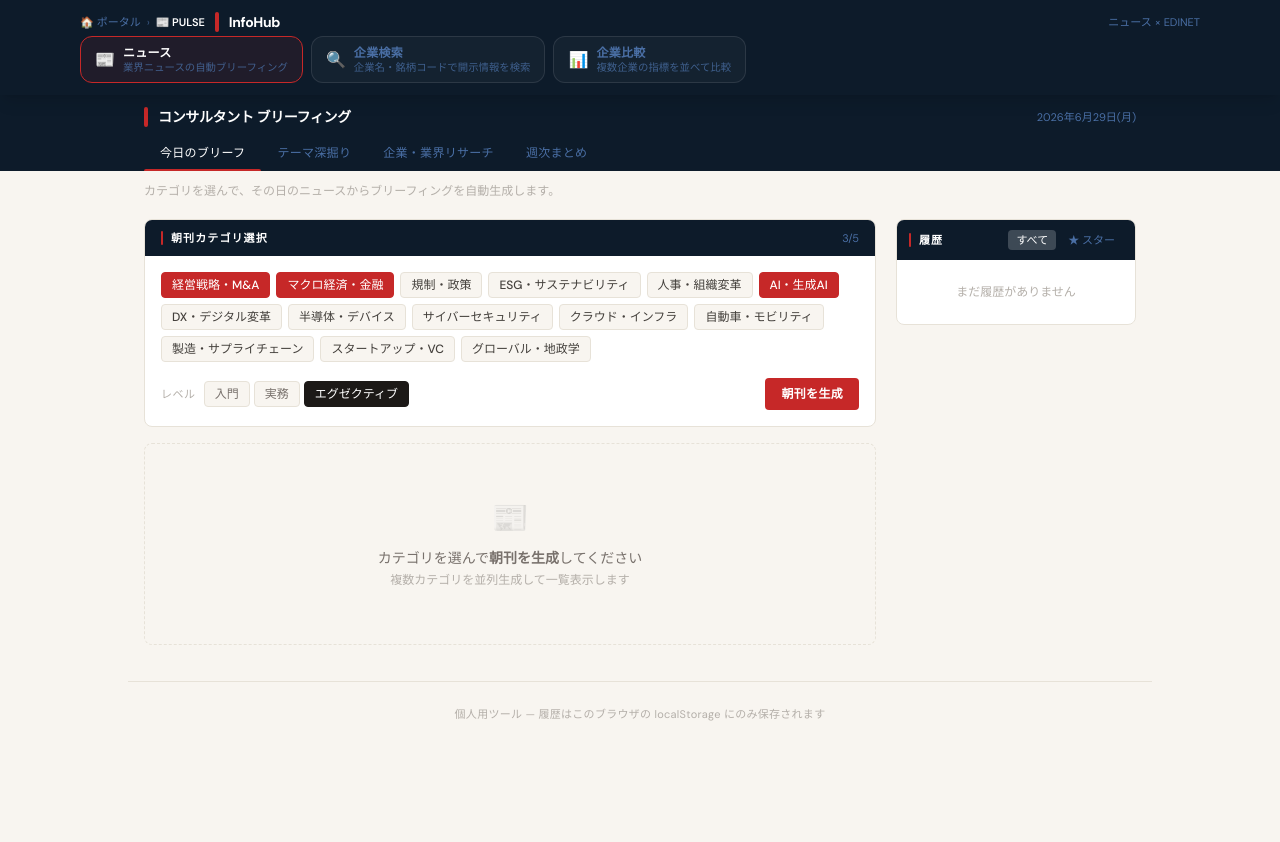
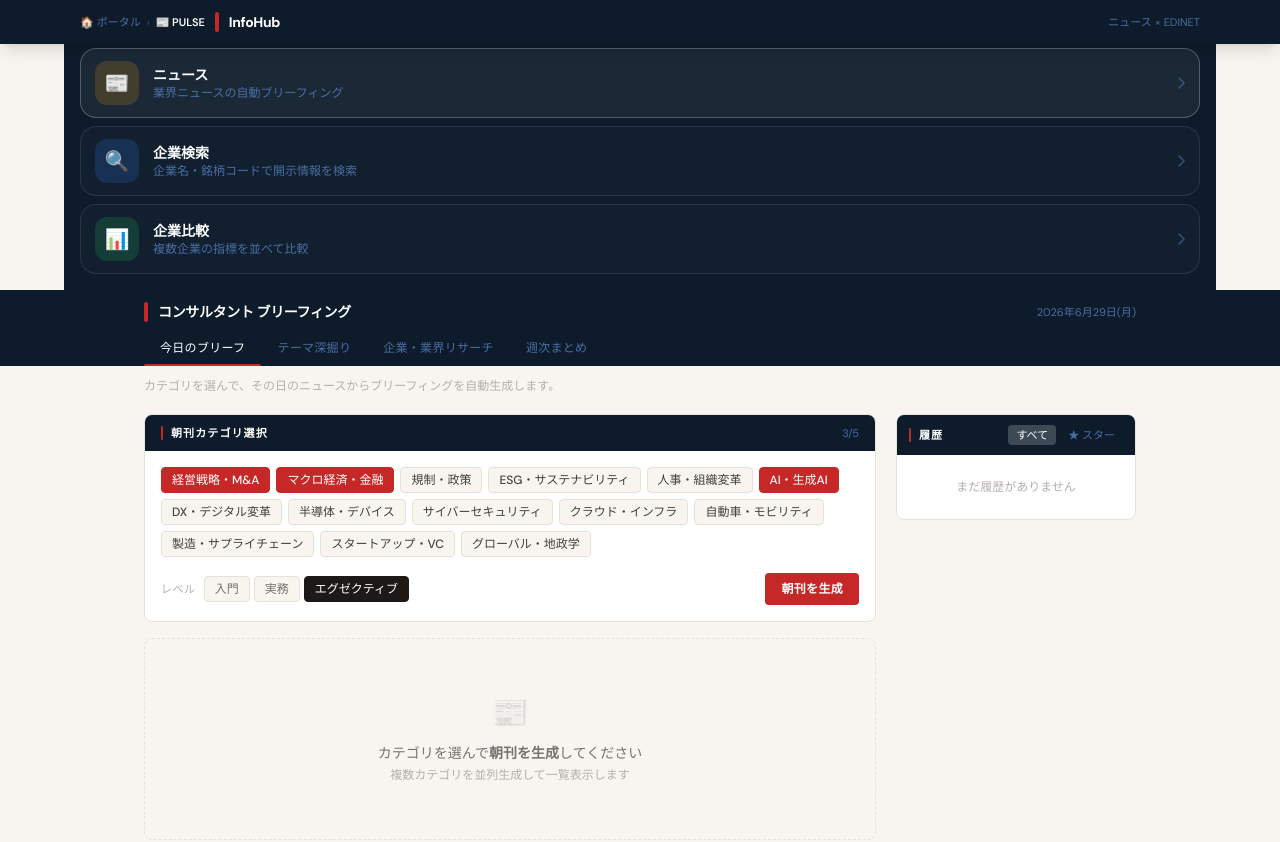
Before and after one commit to woodstockv999/study, a Next.js app: page / in a window 1280 px wide. Shown: the top 842 px of the page. Built offline with nearby package versions, Linux system fonts and the light colour scheme.

Commit message:
auto: update components/Nav.tsx

```diff
--- a/components/Nav.tsx
+++ b/components/Nav.tsx
@@ -5,9 +5,9 @@ import { usePathname } from "next/navigation";
 import { useEffect, useState } from "react";
 
 const LINKS = [
-  { href: "/",          label: "ニュース",   icon: "📰", desc: "業界ニュースの自動ブリーフィング" },
-  { href: "/search",    label: "企業検索",   icon: "🔍", desc: "企業名・銘柄コードで開示情報を検索" },
-  { href: "/compare",   label: "企業比較",   icon: "📊", desc: "複数企業の指標を並べて比較" },
+  { href: "/",          label: "ニュース",   icon: "📰", desc: "業界ニュースの自動ブリーフィング", color: "#f59e0b" },
+  { href: "/search",    label: "企業検索",   icon: "🔍", desc: "企業名・銘柄コードで開示情報を検索", color: "#3b82f6" },
+  { href: "/compare",   label: "企業比較",   icon: "📊", desc: "複数企業の指標を並べて比較", color: "#22c55e" },
 ];
 
 // page.tsx のタブ(URLハッシュ)と対応するパンくず表示名。"morning"はデフォルトなので表示しない。
@@ -32,8 +32,9 @@ export default function Nav() {
   }, [path]);
 
   return (
+    <>
       <header className="bg-navy sticky top-0 z-30 shadow-lg">
-      <div className="max-w-6xl mx-auto px-4 pt-3 pb-1 flex items-center justify-between">
+        <div className="max-w-6xl mx-auto px-4 py-3 flex items-center justify-between">
           <div className="flex items-center gap-2.5">
             <div className="flex items-center gap-1.5 text-2xs">
               <a href="/" className="text-navy-muted transition-colors hover:text-white/80" title="アプリ一覧へ戻る">
@@ -53,30 +54,37 @@ export default function Nav() {
           </div>
           <span className="text-2xs text-navy-muted hidden sm:block">ニュース × EDINET</span>
         </div>
-      <div className="max-w-6xl mx-auto px-4 pb-3 flex gap-2 overflow-x-auto">
+      </header>
+      <div className="bg-navy max-w-6xl mx-auto px-4 pb-4 pt-1 flex flex-col gap-2">
         {LINKS.map((l) => (
           <Link
             key={l.href}
             href={l.href}
-            title={l.desc}
-            className={`shrink-0 flex items-center gap-2 rounded-xl border px-3.5 py-2 transition-colors ${
+            className={`group flex items-center gap-3.5 rounded-2xl border px-3.5 py-3 transition-all ${
               active(l.href)
-                ? "border-accent bg-accent/10"
-                : "border-white/10 bg-white/[0.03] hover:border-white/20 hover:bg-white/[0.06]"
+                ? "border-white/25 bg-white/[0.06]"
+                : "border-white/10 bg-white/[0.02] hover:border-white/20 hover:bg-white/[0.05] hover:-translate-y-px"
             }`}
           >
-            <span className="text-base leading-none">{l.icon}</span>
-            <span className="flex flex-col">
-              <span className={`text-xs font-semibold tracking-wide ${active(l.href) ? "text-white" : "text-navy-muted"}`}>
-                {l.label}
+            <span
+              className="flex h-11 w-11 shrink-0 items-center justify-center rounded-xl text-xl"
+              style={{ background: `color-mix(in srgb, ${l.color} 18%, transparent)` }}
+            >
+              {l.icon}
             </span>
-              <span className="hidden sm:block text-[0.65rem] leading-tight text-navy-muted/80">
-                {l.desc}
+            <span className="min-w-0 flex-1">
+              <span className="block text-sm font-semibold text-white">{l.label}</span>
+              <span className="block truncate text-xs text-navy-muted">{l.desc}</span>
             </span>
-            </span>
+            <svg
+              className="shrink-0 text-navy-muted/60 transition-colors group-hover:text-navy-muted"
+              width="7" height="12" viewBox="0 0 7 12" fill="none"
+            >
+              <path d="M1 1l5 5-5 5" stroke="currentColor" strokeWidth="1.6" strokeLinecap="round" strokeLinejoin="round" />
+            </svg>
           </Link>
         ))}
       </div>
-    </header>
+    </>
   );
 }
```
Lines whose indentation alone changed are shown as unchanged.
